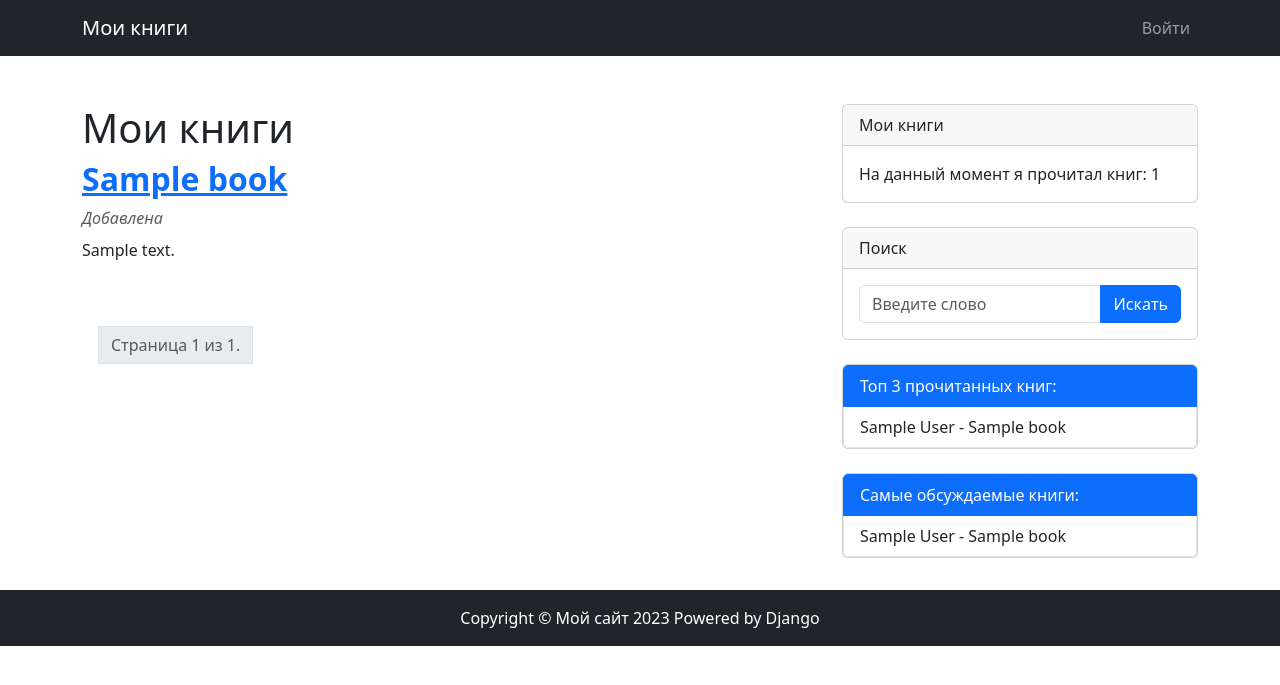
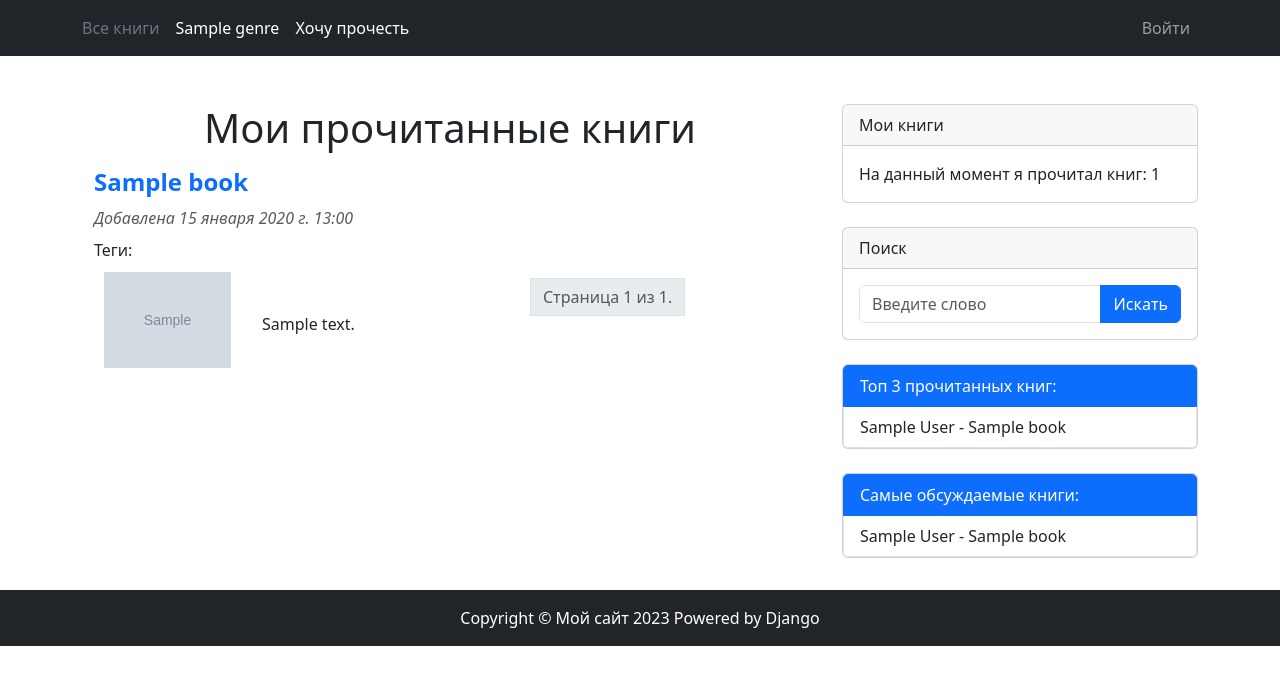
Before and after one commit to Capsize7/my_books, a Django app: page / in a window 1280 px wide. Shown: the top 685 px of the page. Run offline with Django 4.2, Linux system fonts and the light colour scheme; tables that the repository leaves empty hold one stand-in row (values such as "Sample post"); grey boxes marked "Sample" are stand-in pictures; parts of the project's set-up code (start-up, migrations or seed data) failed here and were passed over; some libraries are stand-ins or nearby versions.

Commit message:
Изменил отображения книг на главной и детальной странице. Вынес жанры в нав бар.

```diff
--- a/my_books/accounts/urls.py
+++ b/my_books/accounts/urls.py
@@ -1,6 +1,8 @@
 from django.urls import path
 from .views import *
 from django.contrib.auth import views as auth_views
+
+app_name = 'accounts'
 
 urlpatterns = [
     path("signup/", SignUpView.as_view(), name="signup"),
--- a/my_books/books/forms.py
+++ b/my_books/books/forms.py
@@ -16,9 +16,6 @@ class EmailPostForm(forms.Form):
 
 
 class CommentForm(forms.ModelForm):
-    name = forms.CharField(required=True, widget=forms.TextInput(attrs={"class": "form-control"}), label="Имя")
-    email = forms.EmailField(required=True,
-                             widget=forms.EmailInput(attrs={"class": "form-control"}), label='Почта')
     body = forms.CharField(required=True,
                            widget=SummernoteWidget(
                                attrs={"class": "form-control",
@@ -26,7 +23,7 @@ class CommentForm(forms.ModelForm):
 
     class Meta:
         model = Comment
-        fields = ['name', 'email', 'body']
+        fields = ['body']
 
 
 class SearchForm(forms.Form):
--- a/my_books/books/models.py
+++ b/my_books/books/models.py
@@ -8,6 +8,10 @@ from django.utils import timezone
 class ReadManager(models.Manager):
     def get_queryset(self):
         return super().get_queryset().filter(status=Book.Status.READ)
+
+class WantToReadManager(models.Manager):
+    def get_queryset(self):
+        return super().get_queryset().filter(status=Book.Status.WANT_TO_READ)
 
 
 class Genre(models.Model):
@@ -41,10 +45,11 @@ class Book(models.Model):
 
     objects = models.Manager()
     read = ReadManager()
+    want_to_read = WantToReadManager()
     tags = TaggableManager(verbose_name='Теги')
 
     class Meta:
-        ordering = ['title', 'author']
+        ordering = ['-rating']
         indexes = [models.Index(fields=['title', 'author'])]
         verbose_name = 'Книги'
         verbose_name_plural = 'Книги'
--- a/my_books/books/static/css/books.css
+++ b/my_books/books/static/css/books.css
@@ -8,7 +8,7 @@ a {
     color: #00abff;
     text-decoration: none;
 }
-   a:hover {
+navbar-brand:hover {
     color: orange; /* Цвет ссылки */
    }
 
--- a/my_books/books/templatetags/books_tags.py
+++ b/my_books/books/templatetags/books_tags.py
@@ -2,7 +2,7 @@ from django.db.models import Count
 from django.utils.safestring import mark_safe
 from django import template
 import markdown
-from ..models import Book
+from ..models import Book, Genre
 
 register = template.Library()
 
@@ -29,3 +29,7 @@ def get_most_commented_books(count=5):
         total_comments=Count('comments')
     ).order_by('-total_comments')[:count]
     return {'most_commented_books': most_commented_books}
+
+@register.simple_tag()
+def get_genres():
+    return Genre.objects.all()
--- a/my_books/books/urls.py
+++ b/my_books/books/urls.py
@@ -9,6 +9,7 @@ urlpatterns = [
     path('search/', book_search, name='book_search'),
     path('<slug:book>/', book_detail, name='book_detail'),
     path('tag/<slug:tag_slug>/', books_list, name='book_list_by_tag'),
+    path('genre/<slug:genre_slug>/', books_list, name='book_list_by_genre'),
     path('<int:book_id>/share/', book_share, name='book_share'),
     path('<int:book_id>/comment/', book_comment, name='book_comment'),
 
--- a/my_books/books/views.py
+++ b/my_books/books/views.py
@@ -4,6 +4,8 @@ from django.core.paginator import Paginator
 from django.shortcuts import render, get_object_or_404
 from django.views.decorators.http import require_POST
 from taggit.models import Tag
+
+from accounts.models import Profile
 from .forms import EmailPostForm, CommentForm, SearchForm
 from .models import *
 from django.db.models import Count
@@ -11,22 +13,31 @@ from django.contrib.postgres.search import TrigramSimilarity
 
 
 # Create your views here.
-def books_list(request, tag_slug=None):
+def books_list(request, tag_slug=None, genre_slug=None):
     book_list = Book.read.all()
     tag = None
+    main = True
     if tag_slug:
+        main = False
         tag = get_object_or_404(Tag, slug=tag_slug)
         book_list = book_list.filter(tags__in=[tag])
+
+    if genre_slug:
+        main = False
+        if genre_slug == 'hochu-prochest':
+            book_list = Book.want_to_read.all()
+        else:
+            genre_id = Genre.objects.get(slug=genre_slug).id
+            book_list = book_list.filter(genre_id=genre_id)
 
     paginator = Paginator(book_list, 3)
     page_number = request.GET.get('page', 1)
     books = paginator.get_page(page_number)
-    return render(request, 'books/list.html', {'books': books, 'tag': tag})
+    return render(request, 'books/list.html', {'books': books, 'tag': tag, 'genre_slug': genre_slug, 'main':main})
 
 
-def book_detail(request, book):
-    book = get_object_or_404(Book, slug=book,
-                             status=Book.Status.READ)
+def book_detail(request, book, read=True):
+    book = get_object_or_404(Book, slug=book)
     comments = book.comments.all()
     form = CommentForm()
     book_tags_ids = book.tags.values_list('id', flat=True)
@@ -34,8 +45,9 @@ def book_detail(request, book):
         .exclude(id=book.id)
     similar_books = similar_books.annotate(same_tags=Count('tags')) \
                         .order_by('-same_tags', '-published')[:4]
+    auth = request.user.is_authenticated
     return render(request, 'books/detail.html',
-                  {'book': book, 'comments': comments, 'form': form, 'similar_books': similar_books})
+                  {'book': book, 'comments': comments, 'form': form, 'similar_books': similar_books, 'auth': auth})
 
 
 def book_share(request, book_id):
@@ -67,6 +79,8 @@ def book_comment(request, book_id):
     if form.is_valid():
         comment = form.save(commit=False)
         comment.book = book
+        comment.author = request.user
+        comment.name = request.user.username
         comment.save()
     return render(request, 'books/comment.html', {'book': book, 'form': form, 'comment': comment})
 
--- a/my_books/templates/books/base.html
+++ b/my_books/templates/books/base.html
@@ -13,14 +13,19 @@
 <!-- Responsive navbar-->
 <nav class="navbar navbar-expand-lg navbar-dark bg-dark">
     <div class="container">
-        <a class="navbar-brand" href="/">Мои книги</a>
+        <a class="navbar-brand {% if genre_slug == None and main %}text-secondary{% endif %}" href="/" onMouseOver="this.style.color='#20B2AA'" onMouseOut="this.style.color='white'" style="font-size: medium">Все книги</a>
+        {% get_genres as genres %}
+        {% for g in genres %}
+            <a class="navbar-brand {% if genre_slug == g.slug %}text-secondary{% endif %}" href="{% url 'books:book_list_by_genre' genre_slug=g.slug %}" onMouseOver="this.style.color='#20B2AA'" onMouseOut="this.style.color='white'" style="font-size: medium">{{g.name}}</a>
+        {% endfor %}
+        <a class="navbar-brand {% if genre_slug == 'hochu-prochest' %}text-secondary{% endif %}" href="{% url 'books:book_list_by_genre' genre_slug='hochu-prochest' %}" style="font-size: medium" onMouseOver="this.style.color='#20B2AA'" onMouseOut="this.style.color='white'">Хочу прочесть</a>
         <button class="navbar-toggler" type="button" data-bs-toggle="collapse" data-bs-target="#navbarSupportedContent"
                 aria-controls="navbarSupportedContent" aria-expanded="false" aria-label="Toggle navigation"><span
                 class="navbar-toggler-icon"></span></button>
         <div class="collapse navbar-collapse" id="navbarSupportedContent">
             <ul class="navbar-nav ms-auto mb-2 mb-lg-0">
                 {% if user.is_authenticated %}
-                    <li class="nav-item"><a class="nav-link" href="{% url 'users-profile' %}"><img
+                    <li class="nav-item"><a class="nav-link" href="{% url 'accounts:users-profile' %}"><img
                             class="rounded-circle" width="30" src="{{ user.profile.avatar.url }}"/> {{ user.username }}
                     </a></li>
                     <li class="nav-item"><a class="nav-link" href="{% url 'logout' %}">Выйти</a></li>
--- a/my_books/templates/books/list.html
+++ b/my_books/templates/books/list.html
@@ -1,20 +1,26 @@
 {% extends "books/base.html" %}
 {% load books_tags %}
 
-{% block title %}My Blog{% endblock %}
+{% block title %}My Books{% endblock %}
 
 {% block content %}
-    <h1>Мои книги</h1>
+    {% if not tag %}
+    <h1 align="center">Мои прочитанные книги</h1>
+    {% endif %}
     {% if tag %}
-        <h2>Книга помечена тегами: "{{ tag.name }}"</h2> {% endif %}
+        <h2>Книги помеченные тегами: <i>"{{ tag.name }}"</i></h2> {% endif %}
     {% for book in books %}
+    <div class="container">
         <h2 class="fw-bolder">
-            <a href="{{ book.get_absolute_url }}">
+            <a href="{{ book.get_absolute_url }}" style="font-size: 75%; text-decoration: none; ">
                 {{ book.title }}
             </a>
         </h2>
-        <div class="row">
-            {% if post.tags.all %}
+        <div class="text-muted fst-italic mb-2">
+            Добавлена {{ book.published }}
+        </div>
+        <div>
+            {% if book.tags %}
             Теги:
             {% for tag in book.tags.all %}
                 <a class="badge bg-secondary text-decoration-none link-light" href="{% url 'books:book_list_by_tag' tag.slug %}">
@@ -24,10 +30,11 @@
             {% endfor %}
         {% endif %}
         </div>
-        <div class="text-muted fst-italic mb-2">
-            Добавлена {{ post.published }}
-        </div>
-        <div  class="mb-5">{{ book.description|markdown|truncatewords_html:30 }}</div>
+        <section style="float: left">
+            <img src="{{book.photo.url}}" width="30%" style="float: left; width: 35%; padding: 10px; ">
+            <div style="padding: 50px 0px 0px;"><aside style="float: right; width: 60%;" class="mb-5">{{ book.description|markdown|truncatewords_html:60 }}</aside></div>
+        </section>
+    </div>
     {% endfor %}
     {% include 'books/pagination.html' with page=books %}
 {% endblock %}
--- a/my_books/templates/registration/login.html
+++ b/my_books/templates/registration/login.html
@@ -2,7 +2,7 @@
 {% block title %} Login {% endblock %}
 {% block content %}
     <h2> Логин </h2>
-    <a href="{% url 'signup' %}"  class="btn btn-link btn-lg active btn-block">Зарегистрироваться</a>
+    <a href="{% url 'accounts:signup' %}"  class="btn btn-link btn-lg active btn-block">Зарегистрироваться</a>
     <a href="{% url 'social:begin' 'github' %}"  class="btn btn-link btn-lg active btn-block">Войти через GitHub</a>
     <a href="{% url 'social:begin' 'google-oauth2' %}" class="btn btn-link btn-lg active btn-block">Войти через Google</a>
     <form method="post" class="form">
--- a/my_books/templates/registration/profile.html
+++ b/my_books/templates/registration/profile.html
@@ -1,8 +1,8 @@
 {% extends "books/base.html" %}
 {% block title %}Profile Page{% endblock title %}
 {% block content %}
-    <div>
-        <img src="{{ user.profile.avatar.url }}"/>
+    <div style="padding-bottom: 15px">
+        <img src="{{ user.profile.avatar.url }}" style="border-radius: 35%;"/>
     </div>
     {% if user_form.errors %}
         <div class="container d-flex align-items-center justify-content-center">
```
Also changed, not shown: my_books/my_books/settings.py (+10 -1 lines), my_books/templates/books/detail.html (+32 -9 lines), my_books/templates/books/includes/comment_form.html (+0 -8 lines).
